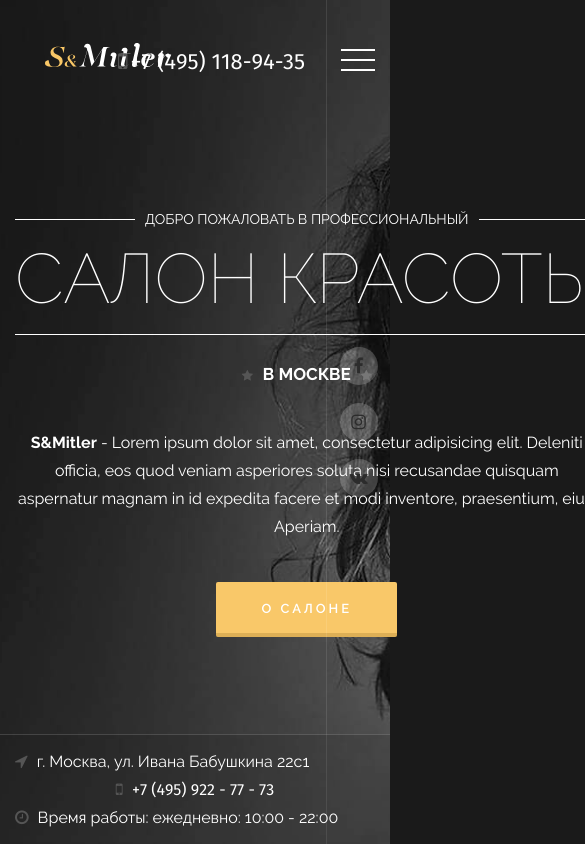
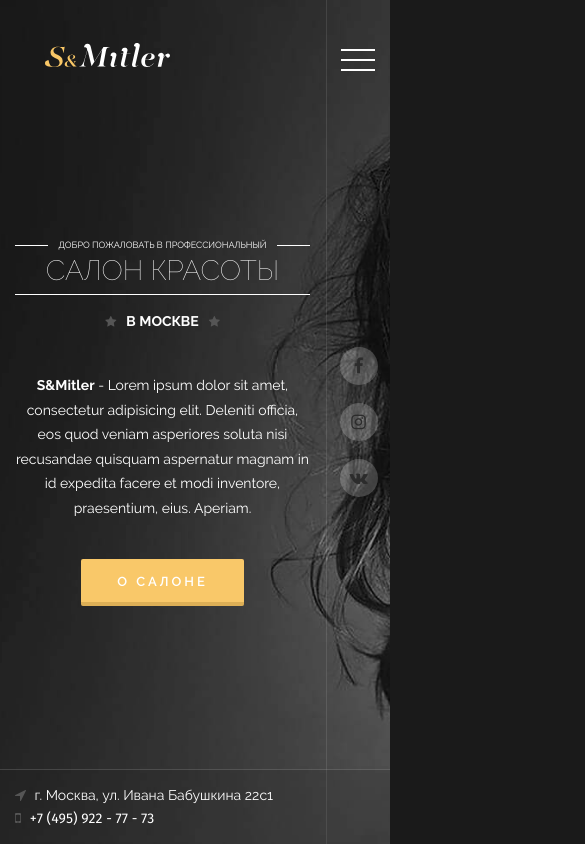
Before and after one commit to SergeyShynkarenko/S-Mitler, a website: page app/index.html in a window 390 px wide. Shown: the top 844 px of the page, 585 px wide, since content can reach past the window. Drawn offline with Linux system fonts and the light colour scheme.

Commit message:
adaptive commit

```diff
--- a/app/index.html
+++ b/app/index.html
@@ -41,7 +41,7 @@
 						<img src="img/logo-1.svg" alt="Салон красоты Смитлер">
 					</a>
 
-					<div class="phone">
+					<div class="phone hidden-xs">
 						<i class="fa fa-mobile"></i>+7 (495) 118-94-35</div>
 						<a href="#my-menu" class="hamburger hamburger--emphatic">
 							<span class="hamburger-box">
@@ -72,7 +72,7 @@
 
 							<div class="container">
 								<div class="row">
-									<div class="col-sm-7">
+									<div class="col-sm-7 col-xs-10">
 
 										<div class="header-composition">
 
@@ -108,13 +108,13 @@
 					<div class="header-contacts">
 						<div class="container">
 							<div class="row">
-								<div class="col-md-4">
+								<div class="col-md-4 col-sm-6">
 									<i class="fa fa-location-arrow"></i> г. Москва, ул. Ивана Бабушкина 22с1
 								</div>
-								<div class="col-md-4">
+								<div class="col-md-4 col-sm-6">
 									<div class="phone-h"><i class="fa fa-mobile"></i> +7 (495) 922 - 77 - 73</div>
 								</div>
-								<div class="col-md-4">
+								<div class="col-md-4 hidden-sm hidden-xs">
 									<i class="fa fa-clock-o"></i> Время работы: ежедневно: 10:00 - 22:00
 								</div>
 							</div>
--- a/app/sass/_media.sass
+++ b/app/sass/_media.sass
@@ -4,22 +4,49 @@
 
 /* Large Devices, Wide Screens */
 @media only screen and (max-width : 1200px)
-	/**/
+	.welcome
+		.h1
+			font-size: 64px
+
+	.header-contacts
+		font-size: 14px
 
 
 /* Medium Devices, Desktops */
 @media only screen and (max-width : 992px)
-	/**/
+	.welcome
+		.h1
+			font-size: 48px
 
 
 /* Small Devices, Tablets */
 @media only screen and (max-width : 768px)
-	/**/
+	.header-contacts
+		.phone-h
+			text-align: left
+
+	.button
+		padding: 12px 36px
+
+
 
 
 /* Extra Small Devices, Phones */
 @media only screen and (max-width : 480px)
-	/**/
+	.welcome
+		.h1
+			font-size: 28px
+			margin-top: 5px
+		p
+			span
+				font-size: 9px
+		strong
+			margin-top: 14px
+			font-size: 14px
+
+	.header-composition
+		p
+			font-size: 14px
 
 
 /* Custom, iPhone Retina */
```
Also changed, not shown: app/css/main.min.css.
